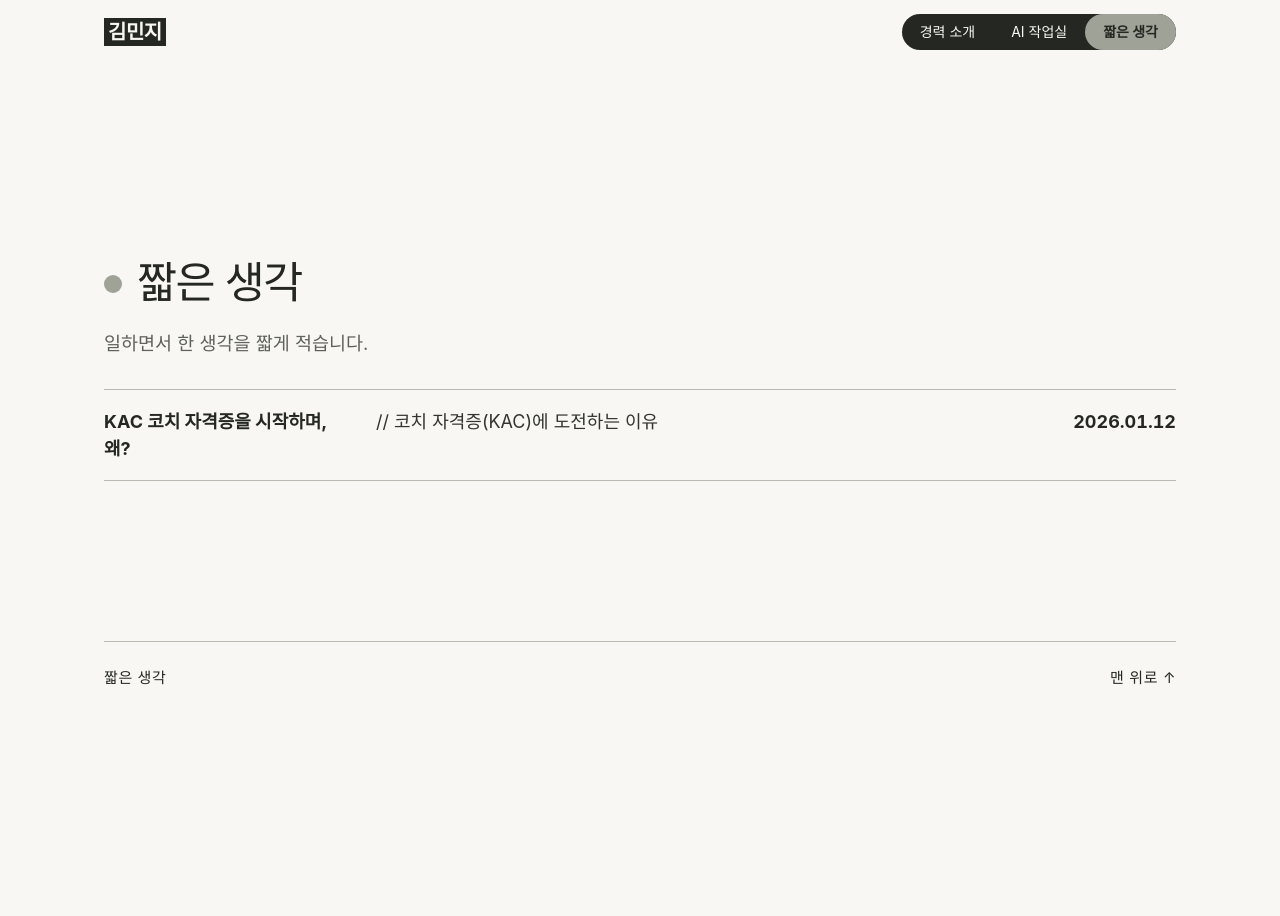
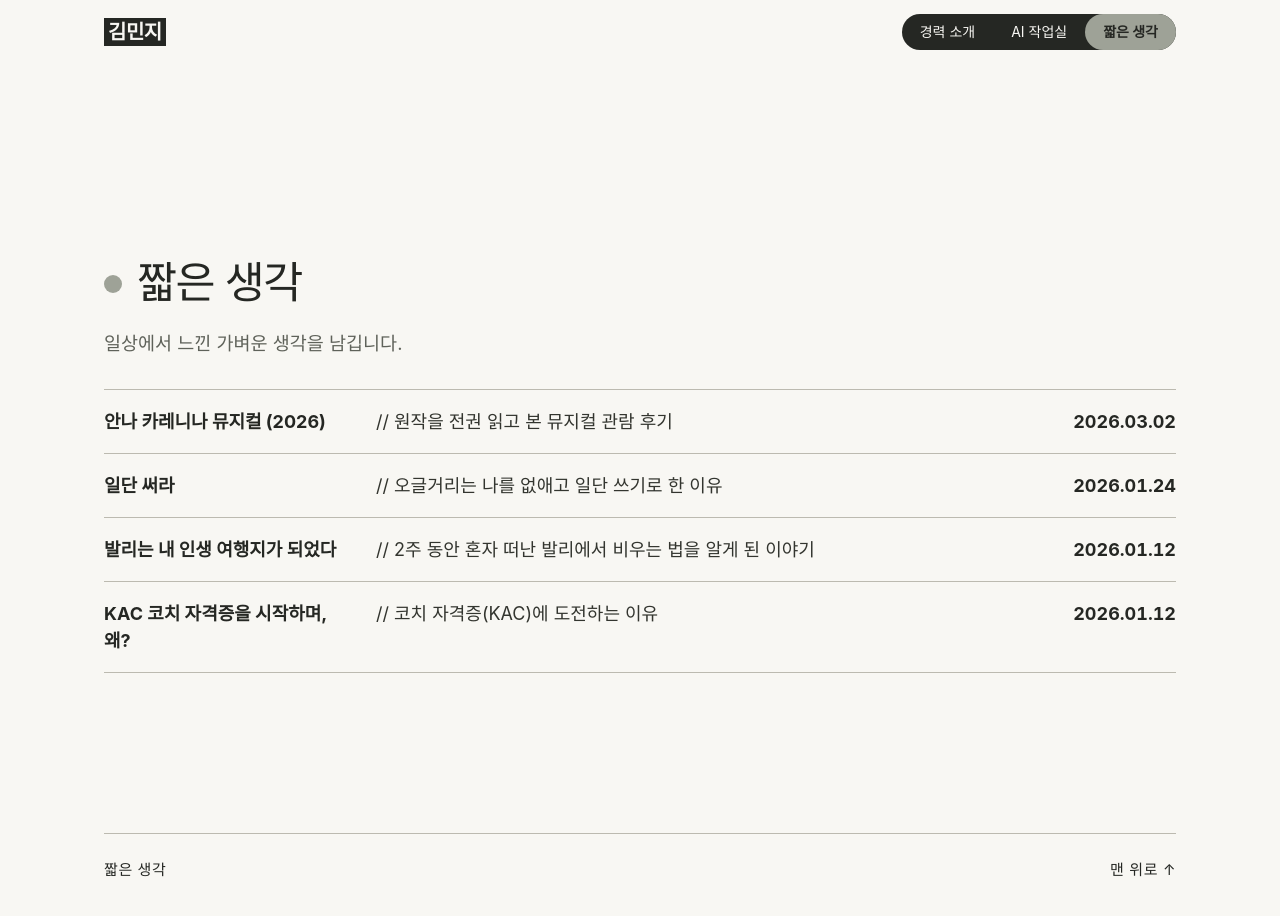
Before and after one commit to k-im-rose/k-im-rose.github.io, a Jekyll site: the page built from thoughts.html, in a window 1280 px wide and 923 px high. Shown: the top 916 px of the window. Built offline with Jekyll 4.4.1, drawn with Linux system fonts in a browser that asks for light colours; some web fonts are replaced.

Commit message:
짧은 생각: 글 3편 추가(발리, 일단 써라, 안나 카레니나), 소개 문구 수정
Co-Authored-By: Claude Sonnet 5.5 <noreply@anthropic.com>

```diff
--- /dev/null
+++ b/_thoughts/anna-karenina.md
@@ -0,0 +1,47 @@
+---
+layout: thought
+title: "안나 카레니나 뮤지컬 (2026)"
+date: 2026-03-02 22:53:00 +0900
+summary: 원작을 전권 읽고 본 뮤지컬 관람 후기
+---
+
+<figure>
+  <img src="/assets/images/thoughts/anna-karenina/curtain-call.jpg" alt="커튼콜 무대" loading="lazy">
+</figure>
+
+뮤지컬을 보러 왔다. 한 달 전부터 예매해 두고, 원작을 전권 구매해 읽었다.
+
+전개는 생각보다 빠르게 흘러갔다. 원작을 모른다면 인물 관계나 감정선을 따라가기 쉽지 않겠다는 생각이 들었다.
+
+특히 안나와 브론스키의 사랑이 깊어지는 과정이 충분히 쌓이지 않은 채 급하게 전개되는 느낌이었다. 감정에 공감하기도 전에 장면이 넘어가 버린다.
+
+1부에서만 키스 장면이 세 번 등장하는데, 한 번 정도를 제외하고는 포옹이나 시선 처리로도 충분하지 않았을까 하는 아쉬움이 남는다. 감정이 충분히 설득되지 않은 상태에서의 격정적인 표현은 오히려 몰입을 방해했다.
+
+다만 무대 연출 자체는 좋았다. 옥주현 배우의 뮤지컬은 처음 보았는데, 성량이 압도적이었다. 세련된 어투로 안나를 잘 살려냈다.
+
+<figure>
+  <img src="/assets/images/thoughts/anna-karenina/stage.jpg" alt="공연 중인 무대" loading="lazy">
+</figure>
+
+특히 마지막의 오페라 장면은 기대 이상이었다. 노래할 때 공간을 완전히 장악했다. 공연에서 가장 인상 깊었다.
+
+가장 기대했던 장면은 레빈의 첫 농사 장면이었다.
+
+> 자꾸자꾸 풀을 베어 갈수록 그는 더욱더 자주 무아지경의 순간을 맛보았다. 그 순간에는 두 팔이 낫을 휘두르는 게 아니라 낫 자체가 생명력 넘치는 그의 육신, 스스로를 자극하는 그 육신을 앞장서서 이끌었다. 그러며 마치 마법에라도 걸린 듯이 아무런 생각 없이도 일을 저절로 정확하고 규칙적으로 이어 가는 것이었다. 최고로 행복한 순간이었다.
+
+이 장면을 무대에서는 어떻게 표현할지 궁금했다. 그러나 공연에서는 화려한 연출과 군무로 대체되었다. 시각적으로는 인상적이었지만, 레빈이 느꼈을 내적인 황홀과 평온은 충분히 전달되지 않았다. 내가 기대했던 결은 아니었다.
+
+전체적으로 완성도 높은 무대였지만, 원작이 가진 감정의 밀도가 조금 더 살아났다면 어땠을까 하는 아쉬움이 남는다.
+
+<figure>
+  <img src="/assets/images/thoughts/anna-karenina/hall.jpg" alt="공연 시작 전 객석과 무대막" loading="lazy">
+</figure>
+
+<figure>
+  <img src="/assets/images/thoughts/anna-karenina/cast.jpg" alt="출연진 안내판" loading="lazy">
+</figure>
+
+03.02(월) 14:00 - 16:00 세종문화회관
+좌석 1층 E열 69번 (Gate104) R석
+
+당시 남아있던 자리 중 가장 복도쪽 앞을 선택했었는데 무대와 생각보다 가까워서 만족스러웠음.
--- /dev/null
+++ b/_thoughts/bali.md
@@ -0,0 +1,42 @@
+---
+layout: thought
+title: "발리는 내 인생 여행지가 되었다"
+date: 2026-01-12 23:39:00 +0900
+summary: 2주 동안 혼자 떠난 발리에서 비우는 법을 알게 된 이야기
+---
+
+2025년은 나에게 정말 큰 의미가 있던 한 해였다. 지난날을 정리하다 보니 가장 마음에 오래 남아 있는 순간은 돈이나 성과가 아니었다. 9월, 2주 동안 혼자 떠났던 발리였다.
+
+당시 나는 밤이든 주말이든 일 생각뿐이었다. 쉬고 있어도 쉬는 기분이 들지 않았다. 항상 마음 어딘가 불안했다.
+
+그러다 회사에서 2주 휴가를 받았다. 어디를 갈까 고민하다가 몇 년 전 저장해뒀던 발리의 밤부 하우스가 떠올랐다. 그렇게 여행지를 정했다. 특별한 계획은 없었다.
+
+<figure>
+  <img src="/assets/images/thoughts/bali/hideout.jpg" alt="정글 속 밤부 하우스" loading="lazy">
+  <figcaption>하이드아웃 ZEN : 밤부 하우스</figcaption>
+</figure>
+
+첫날 아침, 명상 수업에서 이런 말을 들었다.
+
+> *just feeling, just being, just breathing*
+
+이 말 앞에서 생각이 잠시 멈췄다. 나는 늘 계획하고 채우는 삶을 살아왔다.
+
+비운다는 건 어떤 걸까.
+
+길을 걷고, 요가를 하고, 아침 일찍 일어나 고요한 시간을 즐기고, 책을 읽는 순간들이 좋았다. 정글에서 들리던 자연의 소리, 바람에 흔들리는 나뭇잎 소리도 잊을 수 없다.
+
+매일 무엇을 할지 정하지 않았다. 하루하루가 평온했다. 충만했다. 누구를 만나지 않아도, 어디를 가지 않아도 괜찮았다. 혼자 있는 시간이 이렇게 편할 수 있다는 걸 처음 알았다. 비운다는 건 이런 게 아닐까.
+
+<figure>
+  <img src="/assets/images/thoughts/bali/grun.jpg" alt="정원이 보이는 객실" loading="lazy">
+  <figcaption>그룬 울루와투</figcaption>
+</figure>
+
+> *채우는 대신 비울 줄 알게 됐고, 계획 대신 정해두지 않은 하루를 보낼 수 있게 됐고, 아무것도 하지 않아도 괜찮다는 걸 알게 됐다.*
+
+발리에서의 시간은 내가 어떤 상태일 때 가장 편안해지는지 알게 해줬다. 덕분에 나와 조금 더 가까워질 수 있었다.
+
+2026년에는 비울 줄 아는 삶을 살고 싶다.
+
+발리에서 우연히 만난 사람들은 모두 친절했다. 나이도 국적도 다른 사람들과 자연스럽게 친구가 됐다. 먼저 말을 걸기도 하고 함께 시간을 보내기도 했다.
--- /dev/null
+++ b/_thoughts/write-first.md
@@ -0,0 +1,41 @@
+---
+layout: thought
+title: "일단 써라"
+date: 2026-01-24 23:55:00 +0900
+summary: 오글거리는 나를 없애고 일단 쓰기로 한 이유
+---
+
+교보문고에 갔다가 글쓰기 책을 봤다. 핵심만 훑어보려고 했는데, 딱 한 문장이 눈에 들어왔다.
+
+> *일단 써라.*
+
+그 문장을 보자마자 마음속에서 바로 대답이 나왔다.
+
+"넵."
+
+> Do not kill the part of you that is cringe
+> — kill the part of you that cringes.
+>
+> 오글거리는 너를 없애지 마라. 오글거려하는 너를 없애라.
+
+미국에서는 이런 밈이 있다고 한다.
+
+이 문장을 읽고 나서 내가 왜 글쓰기를 망설였는지 깨달았다.
+
+혼자 보는 글은 일기, 메모로 가끔 써왔다. 하지만 누군가가 볼 수 있는 공간에 내 개인적인 생각을 남긴 적은 거의 없었다. 인스타 글도 늘 단어 몇 개, 감정 한 줄 정도였다.
+
+생각을 풀어서 전달하려 하지 않았다. 필요성을 못 느꼈다.
+
+그러다 보니 내 생각을 글로 남들에게 공유하는 게 부끄러웠다. 글을 쓰고 나면 자주 이런 생각을 했다.
+
+'이거 좀 오글거리지 않나?'
+
+'왜 이렇게 썼지?'
+
+'괜히 올렸나?'
+
+지금 생각해보면, 부끄럽다기보다 익숙하지 않았던 거 같다. 그러니 괜히 스스로를 검열하고 있었던 거다.
+
+잘 쓰려고 애쓰지 말고 오글거려하는 나를 없애자.
+
+이제는 일단 뭐라도 쓰기로 했다.
--- a/assets/css/cv.css
+++ b/assets/css/cv.css
@@ -419,3 +419,9 @@ html { scroll-padding-top: 84px; }
 /* 카테고리 띠: 바깥 여백 없이 선택 칸이 띠 높이를 꽉 채움 (검은 테두리가 보이지 않게) */
 .cats { padding: 0; gap: 0; }
 @media (max-width: 720px) { .cats { padding: 0; gap: 0; } }
+.thought-body figure { margin: 2em 0; }
+.thought-body img { display: block; width: 100%; height: auto; }
+.thought-body figcaption { margin-top: 8px; font-size: 15px; color: var(--soft); text-align: center; }
+.thought-body blockquote { margin: 1.8em 0; padding: 4px 0 4px 20px; border-left: 3px solid var(--sage); color: var(--ink); font-size: 1.05em; }
+.thought-body blockquote p { margin: 0 0 .5em; }
+.thought-body blockquote p:last-child { margin-bottom: 0; }
--- a/thoughts.html
+++ b/thoughts.html
@@ -7,7 +7,7 @@ permalink: /thoughts/
 <main class="sheet">
   <section class="chapter thoughts-list">
     <h2>짧은 생각</h2>
-    <p class="lede">일하면서 한 생각을 짧게 적습니다.</p>
+    <p class="lede">일상에서 느낀 가벼운 생각을 남깁니다.</p>
     {% assign items = site.thoughts | sort: 'date' | reverse %}
     {% for t in items %}
     <a class="row" href="{{ t.url | relative_url }}"><b>{{ t.title }}</b><span>// {{ t.summary }}</span><b class="yr">{{ t.date | date: "%Y.%m.%d" }}</b></a>
```
Also changed, not shown: assets/images/thoughts/anna-karenina/cast.jpg (added), assets/images/thoughts/anna-karenina/curtain-call.jpg (added), assets/images/thoughts/anna-karenina/hall.jpg (added), assets/images/thoughts/anna-karenina/stage.jpg (added), assets/images/thoughts/bali/grun.jpg (added), assets/images/thoughts/bali/hideout.jpg (added).
